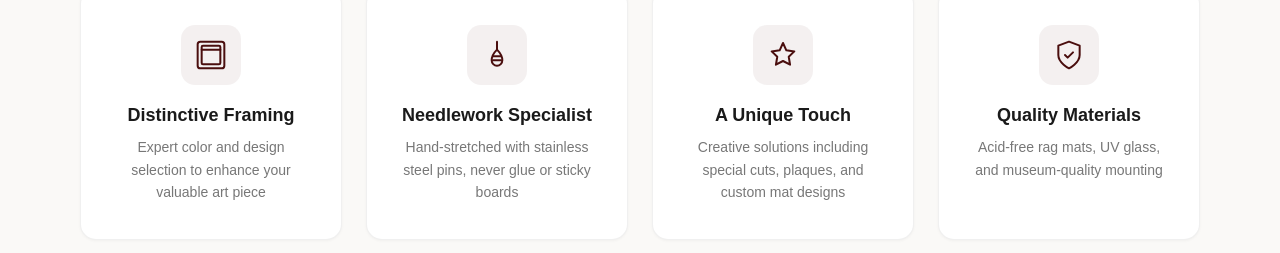
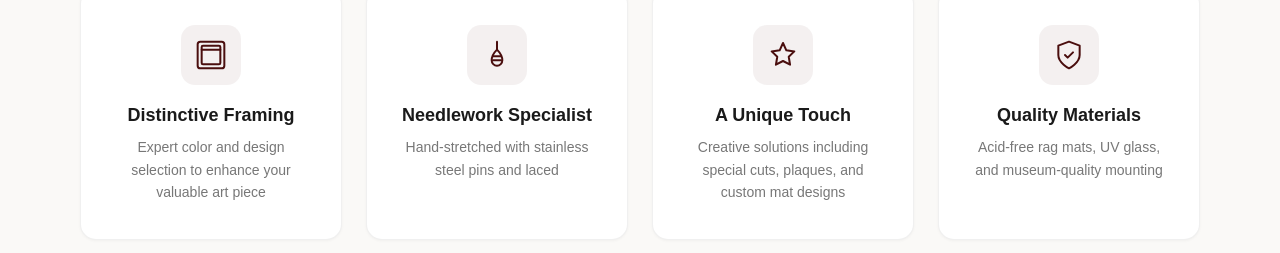
Before and after one commit to andywgarcia/heidis-place-modern, a React (Vite) app: page / in a window 1280 px wide. Shown: the part 932-1185 px from the top of the page. Built offline with nearby package versions, Linux system fonts and the light colour scheme.

Commit message:
Update needlework description to include lacing

```diff
--- a/src/pages/Home.tsx
+++ b/src/pages/Home.tsx
@@ -155,7 +155,7 @@ export default function Home() {
               </svg>
             </div>
             <h3>Needlework Specialist</h3>
-            <p>Hand-stretched with stainless steel pins, never glue or sticky boards</p>
+            <p>Hand-stretched with stainless steel pins and laced</p>
           </div>
           <div className="feature-card">
             <div className="feature-icon">
@@ -240,7 +240,7 @@ export default function Home() {
               <div className="split-highlights">
                 <div className="highlight-item">
                   <svg width="20" height="20" viewBox="0 0 24 24" fill="none" stroke="#4a0e0e" strokeWidth="2"><polyline points="20 6 9 17 4 12" /></svg>
-                  <span>Hand-stretched with stainless steel pins</span>
+                  <span>Hand-stretched with stainless steel pins and laced</span>
                 </div>
                 <div className="highlight-item">
                   <svg width="20" height="20" viewBox="0 0 24 24" fill="none" stroke="#4a0e0e" strokeWidth="2"><polyline points="20 6 9 17 4 12" /></svg>
```
